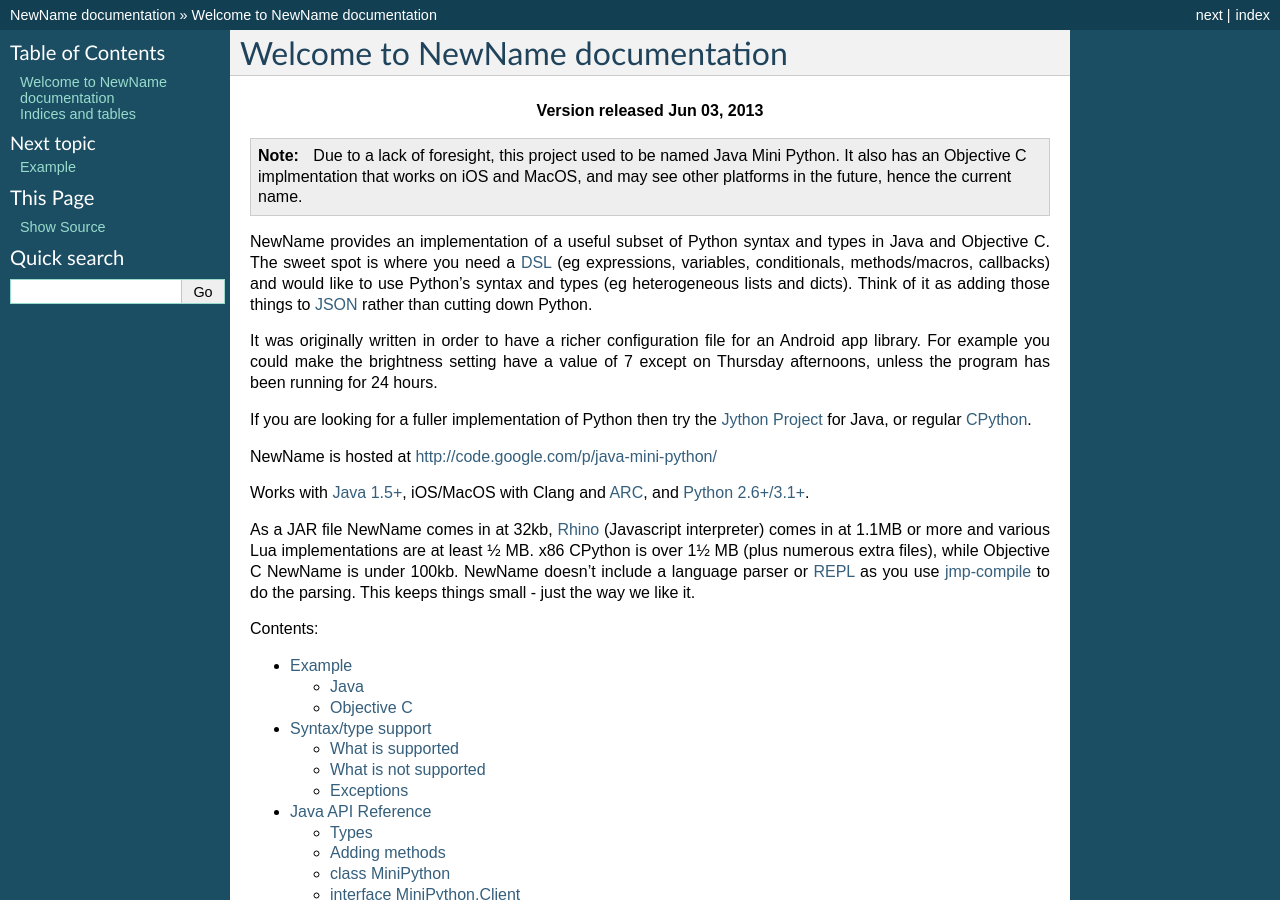
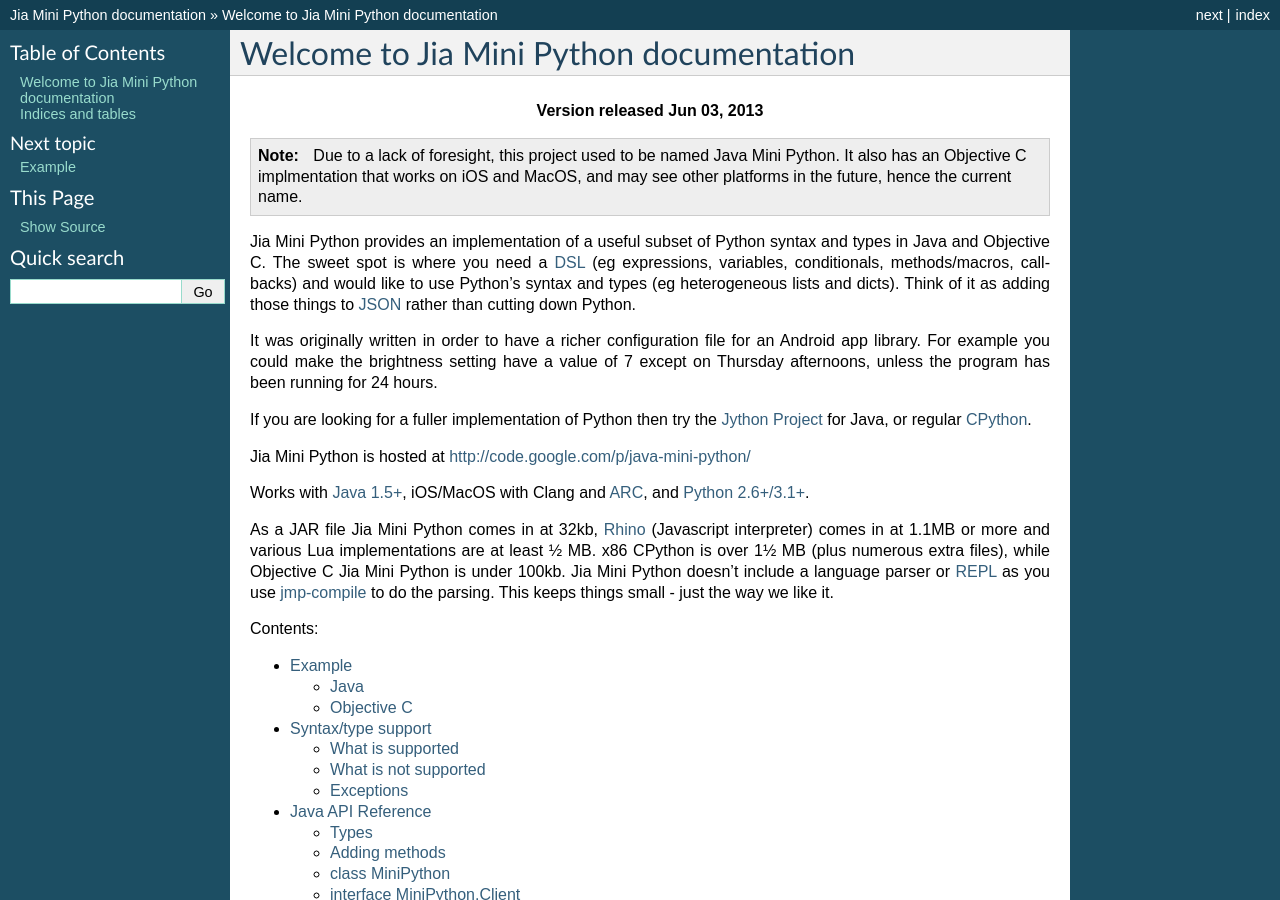
Before and after one commit to rogerbinns/jia-mini-python, a Sphinx documentation site: the page built from doc/index.rst, in a window 1280 px wide and 900 px high. Built offline with Sphinx 7.4.7, drawn with Linux system fonts in a browser that asks for light colours; the version number could not be read and is left out; some of the changed text lies outside the part shown.

Commit message:
We have the new name

```diff
--- a/doc/conf.py
+++ b/doc/conf.py
@@ -26,7 +26,7 @@
 master_doc = 'index'
 
 # General information about the project.
-project = u'NewName'
+project = u'Jia Mini Python'
 copyright = u'2011-2013, Roger Binns <rogerb@rogerbinns.com>'
 
 rst_prolog="""
```
